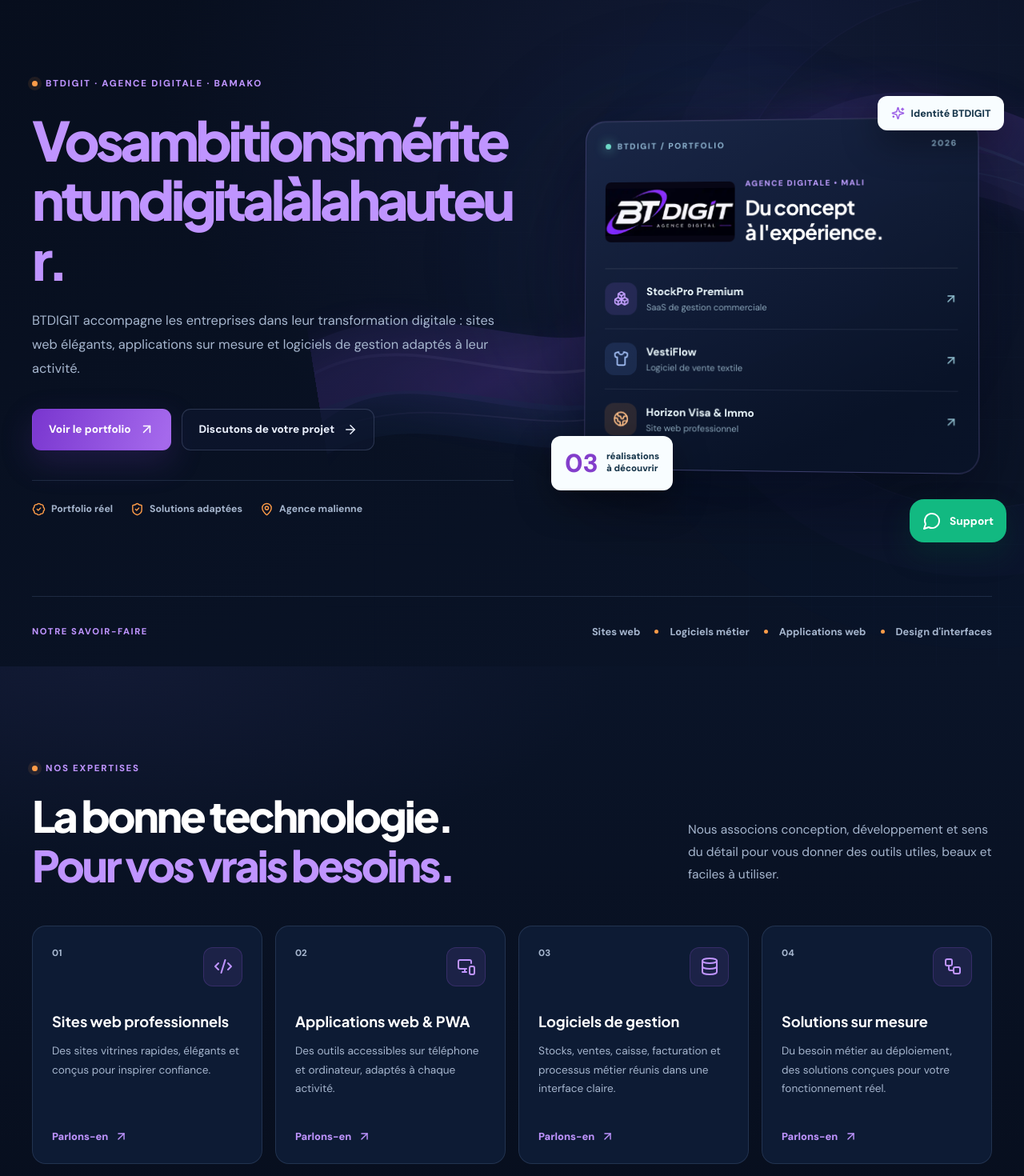
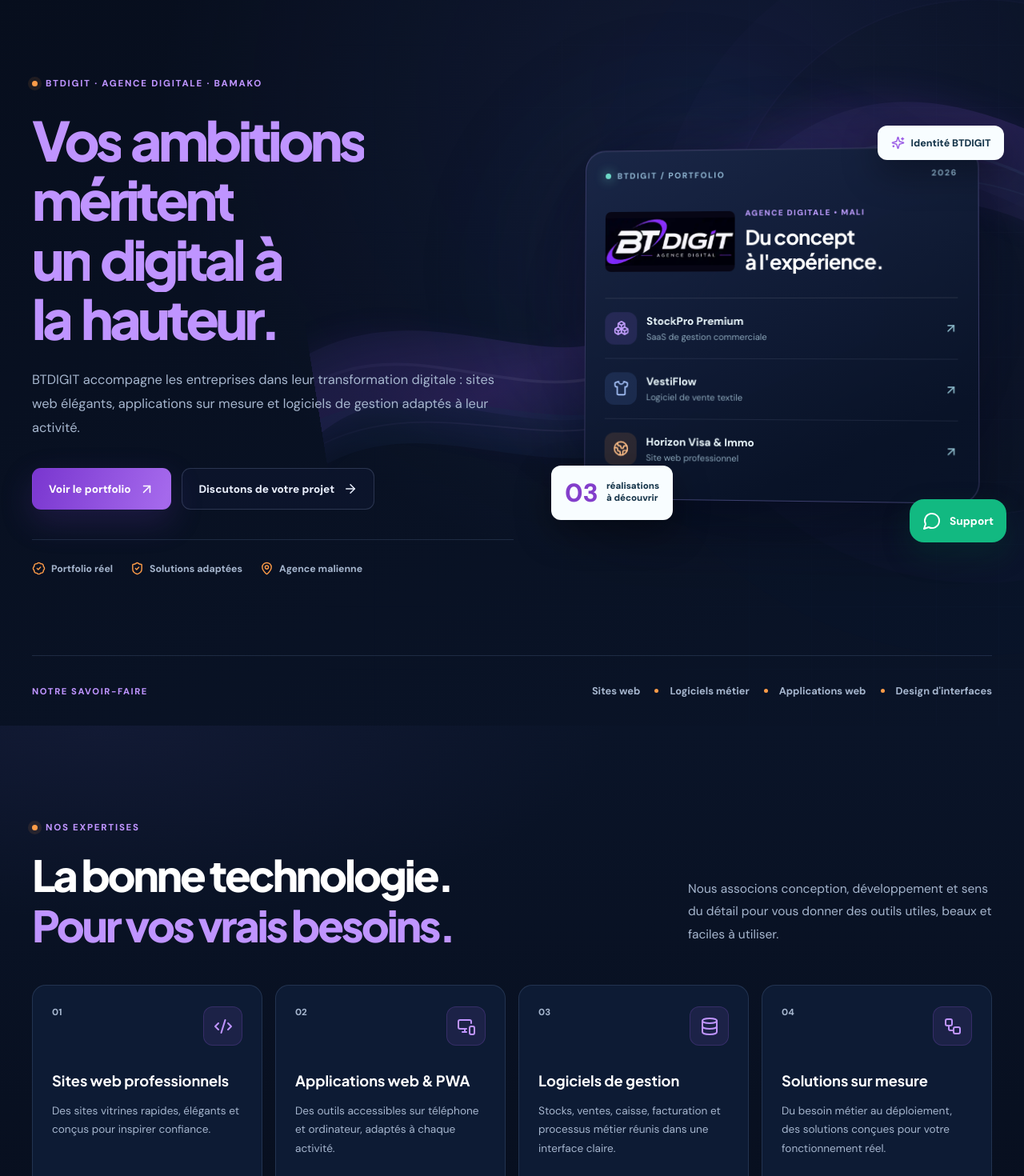
Before and after one commit to hamapixel/nexora-technologies, a React (Vite) app: page / in a window 1280 px wide. Shown: the part 100-1570 px from the top of the page at 80% size. Built offline with nearby package versions, Linux system fonts and the light colour scheme.

Commit message:
style(btdigit): reveal typographique, cartes spotlight et tilt progressifs

```diff
--- a/src/styles.css
+++ b/src/styles.css
@@ -987,3 +987,121 @@ img { display: block; }
     background-position: 0 center;
   }
 }
+
+
+/*
+ * BTDIGIT Motion Edition — original, lightweight interactions.
+ * Editorial word reveal inspired by React Bits; spotlight and refined
+ * surface motion inspired by Skiper UI. No upstream component code copied.
+ */
+.hero h1.hero-title-motion {
+  text-wrap: balance;
+}
+.hero h1.hero-title-motion .hero-title-line {
+  display: block;
+  color: var(--heading);
+}
+.hero h1.hero-title-motion .hero-title-accent {
+  color: var(--accent);
+}
+.hero-word-clip {
+  display: inline-block;
+  vertical-align: bottom;
+  overflow: hidden;
+  margin-right: .19em;
+  margin-bottom: -.06em;
+  padding-bottom: .06em;
+}
+.hero h1.hero-title-motion .hero-word {
+  display: inline-block;
+  color: inherit;
+  will-change: transform, opacity;
+  animation: btdigitWordRise .9s cubic-bezier(.2,.75,.2,1) both;
+}
+@keyframes btdigitWordRise {
+  from { opacity: 0; transform: translate3d(0,105%,0) rotate(1.8deg); filter: blur(5px); }
+  to { opacity: 1; transform: translate3d(0,0,0) rotate(0); filter: blur(0); }
+}
+
+/* Pointer spotlights are overlays, never layout-affecting transforms. */
+.premium-spotlight {
+  position: relative;
+  isolation: isolate;
+}
+.premium-spotlight::after {
+  content: "";
+  position: absolute;
+  inset: 0;
+  z-index: 2;
+  border-radius: inherit;
+  background: radial-gradient(
+    340px circle at var(--spotlight-x, 50%) var(--spotlight-y, 20%),
+    rgba(177,124,255,.19) 0,
+    rgba(99,152,242,.065) 34%,
+    transparent 74%
+  );
+  opacity: 0;
+  pointer-events: none;
+  transition: opacity .28s ease;
+}
+.theme-light .premium-spotlight::after {
+  background: radial-gradient(
+    340px circle at var(--spotlight-x, 50%) var(--spotlight-y, 20%),
+    rgba(116,68,190,.12) 0,
+    rgba(55,112,192,.045) 38%,
+    transparent 74%
+  );
+}
+@media (hover:hover) and (pointer:fine) {
+  .premium-spotlight:hover::after { opacity: 1; }
+  .hero-showcase .showcase-main {
+    animation: none;
+    transform: perspective(1200px)
+      rotateY(var(--showcase-y, -5deg))
+      rotateX(var(--showcase-x, 2deg));
+    transition: transform .35s cubic-bezier(.2,.7,.2,1), box-shadow .35s ease;
+    transform-style: preserve-3d;
+  }
+  .hero-showcase:hover .showcase-main {
+    box-shadow: 0 42px 105px rgba(0,0,0,.35), inset 0 1px rgba(255,255,255,.1);
+  }
+}
+/* A restrained light sweep highlights the primary conversion action. */
+.hero-ctas .btn-primary {
+  position: relative;
+  isolation: isolate;
+  overflow: hidden;
+}
+.hero-ctas .btn-primary::after {
+  content: "";
+  position: absolute;
+  width: 32%;
+  height: 150%;
+  top: -25%;
+  left: -65%;
+  transform: skewX(-25deg);
+  background: linear-gradient(90deg, transparent, rgba(255,255,255,.28), transparent);
+  pointer-events: none;
+  animation: btdigitCtaSweep 5.8s ease-in-out 1.7s infinite;
+}
+@keyframes btdigitCtaSweep {
+  0%, 72%, 100% { left: -65%; }
+  87% { left: 140%; }
+}
+@media (max-width: 899px), (hover:none), (pointer:coarse) {
+  .hero-showcase .showcase-main {
+    transform: none;
+  }
+  .premium-spotlight::after { display: none; }
+}
+@media (prefers-reduced-motion: reduce) {
+  .hero h1.hero-title-motion .hero-word,
+  .hero-ctas .btn-primary::after {
+    animation: none !important;
+    opacity: 1;
+    transform: none;
+    filter: none;
+  }
+  .premium-spotlight::after { display: none; }
+  .hero-showcase .showcase-main { transform: none !important; transition: none !important; }
+}
```
